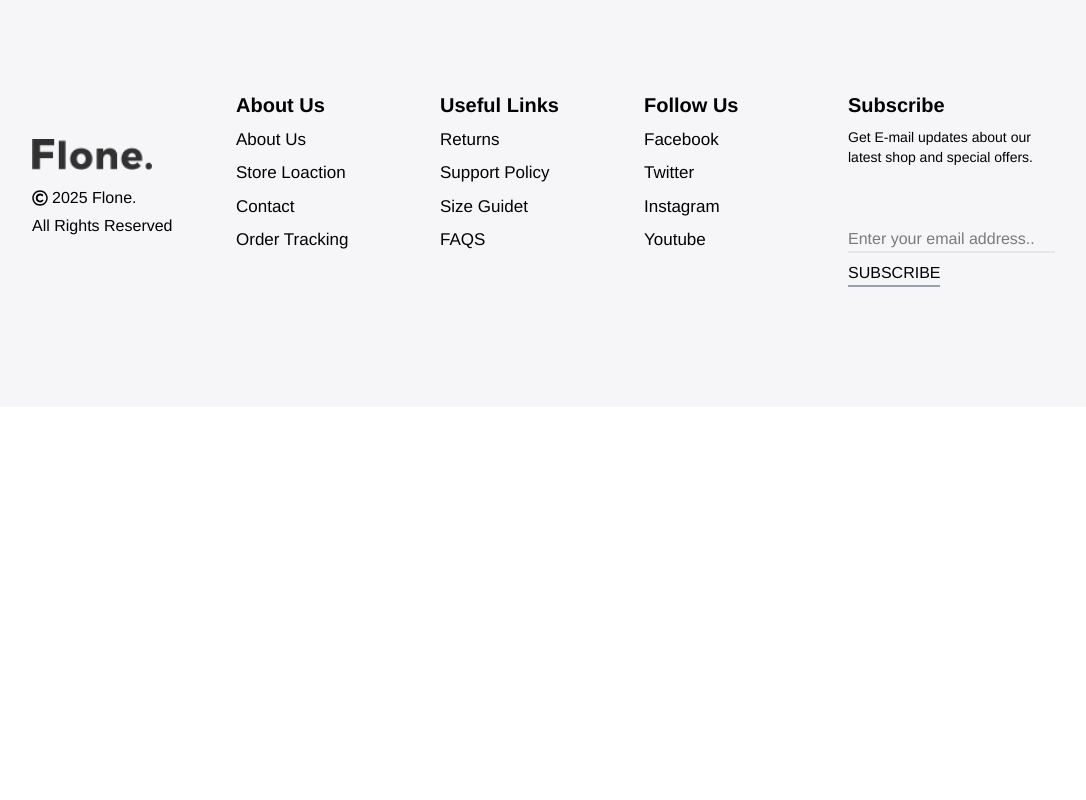
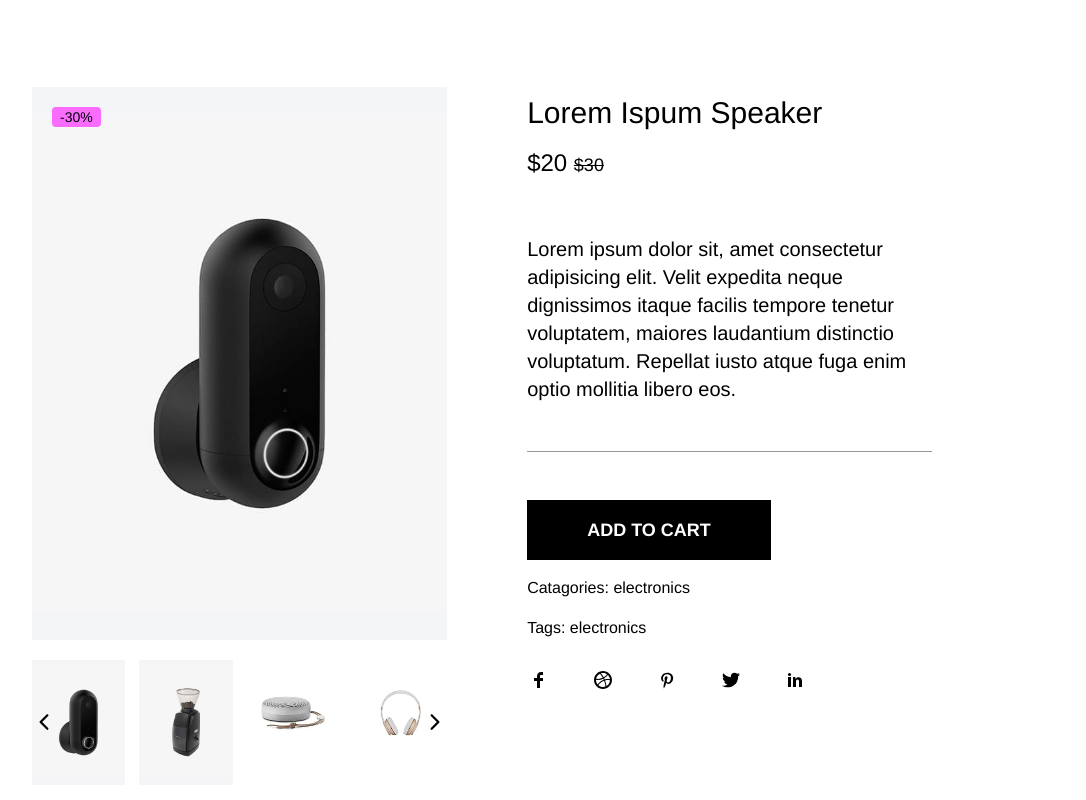
Before and after one commit to Irfan-alyy/Ecommerce-Store, a React (Vite) app: page /product/1 in a window 1280 px wide. Shown: the part 220-1020 px from the top of the page, without its empty margins (128-1214 px from the left). Before the commit the page ends 800 px from the top, so only its background shows below. Built offline with nearby package versions, Linux system fonts and the light colour scheme; a web font is replaced by a local one.

Commit message:
Product page started

```diff
--- a/src/components/Product/Product.jsx
+++ b/src/components/Product/Product.jsx
@@ -1,7 +1,107 @@
+import { useEffect, useRef, useState } from "react";
+import image1 from "../../assets/1.jpg";
+import { IoCloseSharp } from "react-icons/io5";
+import image2 from "../../assets/7.jpg";
+import image3 from "../../assets/product1.jpg";
+import image4 from "../../assets/product2.jpg";
+
+import { IoIosArrowBack } from "react-icons/io";
+import { IoIosArrowForward } from "react-icons/io";
+import BasicButton from "../../ui/components/Button";
+import { TiSocialDribbble, TiSocialFacebook, TiSocialLinkedin, TiSocialPinterest, TiSocialTwitter } from "react-icons/ti";
+
 const Product = () => {
-    return ( <>
-    <h1>product</h1>
-    </> );
-}
+  const [startIndex, setStartIndex] = useState(0);
+  const [currentPic, setCurrentPic] = useState(0);
+  const images = [image1, image2, image3, image4];
+  const visibleCount = 4;
+
+  const total = images.length;
+
+  const handlePrev = () => {
+    setStartIndex((prev) => (prev - 1) % images.length);
+  };
+
+  const handleNext = () => {
+    setStartIndex((prev) => (prev + 1 + images.length) % images.length);
+  };
+
+  const getVisibleImages = () => {
+    const endIndex = startIndex + visibleCount;
+    if (endIndex <= images.length) {
+      return images.slice(startIndex, endIndex);
+    } else {
+      return [
+        ...images.slice(startIndex),
+        ...images.slice(0, endIndex - images.length),
+      ];
+    }
+  };
+
+  return (
+    <div className="flex  items-center justify-center px-40">
+      <div className="justify-center h-auto bg-white rounded-xl py-10 lg:py-25  ">
+        <div className="flex flex-col md:flex-row  py-5 lg:py-10 gap-15">
+          <div className=" flex md:flex-col ">
+            <div className=" relative flex w-full h-auto bg-[rgb(246,246,246)] items-center justify-center">
+              <img src={image1} alt="" className="w-full " />
+              <p className=" absolute top-5 left-5 bg-[rgb(250,107,255)] px-2 rounded text-sm">-30%</p>
+            </div>
+
+            <div className="relative w-full max-w-3xl mx-auto overflow-hidden group">
+              <IoIosArrowBack
+                onClick={handlePrev}
+                className=" group-hover:hidden text-2xl absolute rotate-90 md:rotate-0 -translate-x-1/2 md:translate-x-0 left-1/2 -top-2   md:left-0 md:top-1/2 md:-translate-y-1/2 "
+              />
+              <div className="w-full flex flex-col md:flex-row items-center justify-between gap-2 py-5">
+                {getVisibleImages().map((src, idx) => (
+                  <img
+                    key={idx}
+                    src={src}
+                    alt={`img-${idx}`}
+                    className="w-[22.5%] object-cover transition-all  duration-500 "
+                    onClick={() => setCurrentPic(idx)}
+                  />
+                ))}
+              </div>
+
+              <IoIosArrowForward
+                onClick={handleNext}
+                className="text-2xl absolute right-1/2 bottom-0 rotate-90 translate-x-1/2 md:translate-x-0 md:rotate-0 md:right-0 md:top-1/2 md:-translate-y-1/2 "
+              />
+            </div>
+          </div>
+          <div className="flex flex-col w-11/12 pl-5">
+            <div className="md:pr-15 flex flex-col md:gap-2 py-2">
+              <h1 className="text-2xl md:text-3xl">Lorem Ispum Speaker</h1>
+              <p className="text-2xl py-2">
+                $20 <strike className="text-lg">$30</strike>
+              </p>
+
+              <p className="text-xl py-5 md:py-10">
+                Lorem ipsum dolor sit, amet consectetur adipisicing elit. Velit
+                expedita neque dignissimos itaque facilis tempore tenetur
+                voluptatem, maiores laudantium distinctio voluptatum. Repellat
+                iusto atque fuga enim optio mollitia libero eos.
+              </p>
+              <hr className="hidden md:block text-[#7d7d7dcb] pb-5  md:pb-10" />
+              <BasicButton text="ADD TO CART" />
+              <p className="leading-10">Catagories: electronics</p>
+              <p>Tags: electronics</p>
+
+              <div className="flex gap-10 mt-5">
+                <TiSocialFacebook className="text-2xl"/>
+                <TiSocialDribbble className="text-2xl"/>
+                <TiSocialPinterest className="text-2xl"/>
+                <TiSocialTwitter className="text-2xl"/>
+                <TiSocialLinkedin className="text-2xl"/>
+              </div>
+            </div>
+          </div>
+        </div>
+      </div>
+    </div>
+  );
+};
 
 export default Product;
```
